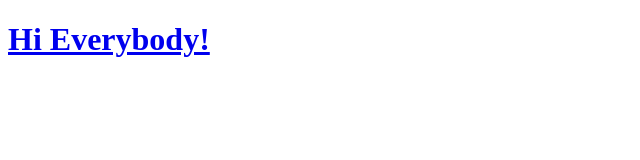
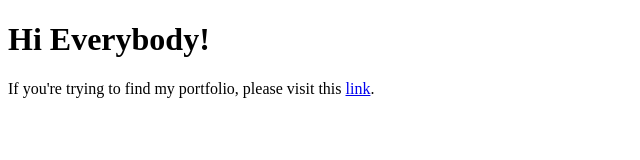
Before and after one commit to seiretsym/seiretsym.github.io, a plain HTML site: page index.html in a window 1280 px wide. Shown: the whole page, without its empty margins (0-640 px from the left). Drawn offline with Linux system fonts and the light colour scheme.

Commit message:
Update index.html

```diff
--- a/index.html
+++ b/index.html
@@ -8,9 +8,10 @@
   </head>
   <body>
     <h1>
-      <a href="http://kerwinhy.com">
       Hi Everybody!
-      </a>
     </h1>
+    <p>
+      If you're trying to find my portfolio, please visit this <a href="http://kerwinhy.com">link</a>.
+    </p>
   </body>
 </html>
```
